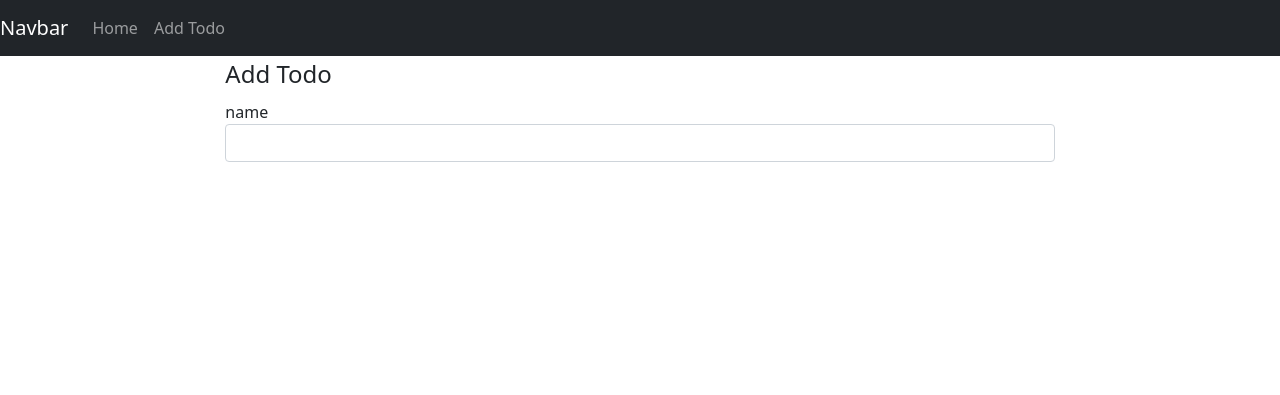
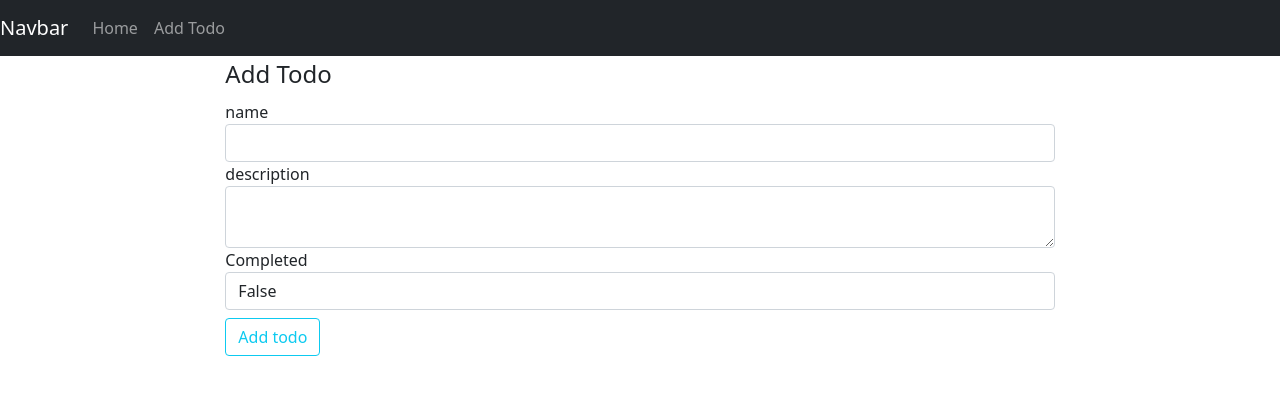
Before and after one commit to mohsinkhan60/Mongo-DB, a Flask app: page /add_todo in a window 1280 px wide. Shown: the top 395 px of the page. Run offline with Flask 3, Linux system fonts and the light colour scheme.

Commit message:
Enhance add todo form with error handling and validation feedback

```diff
--- a/application/templates/add_todo.html
+++ b/application/templates/add_todo.html
@@ -8,7 +8,48 @@
 
          <div class="form-group">
             {{ form.name.label(class="form-control-label") }}
-            {{ form.name(class="form-control") }}
+            {% if form.name.errors %}
+               {{ form.name(class="form-control is-invalid") }}
+                  {% for error in form.name.errors %}
+                     <div class="invalid-feedback">
+                        <span>{{ error }}</span>
+                     </div>
+                  {% endfor %}
+            {% else %}
+               {{ form.name(class="form-control") }}
+            {% endif %}
+         </div>
+
+         <div class="form-group">
+            {{ form.description.label(class="form-control-label") }}
+            {% if form.description.errors %}
+               {{ form.description(class="form-control is-invalid") }}
+                  {% for error in form.description.errors %}
+                     <div class="invalid-feedback">
+                        <span>{{ error }}</span>
+                     </div>
+                  {% endfor %}
+            {% else %}
+               {{ form.description(class="form-control") }}
+            {% endif %}
+         </div>
+
+         <div class="form-group">
+            {{ form.completed.label(class="form-control-label") }}
+            {% if form.completed.errors %}
+               {{ form.completed(class="form-control is-invalid") }}
+                  {% for error in form.completed.errors %}
+                     <div class="invalid-feedback">
+                        <span>{{ error }}</span>
+                     </div>
+                  {% endfor %}
+            {% else %}
+               {{ form.completed(class="form-control") }}
+            {% endif %}
+         </div>
+
+         <div class="form-group">
+            {{form.submit(class="btn btn-outline-info mt-2")}}
          </div>
 
       </fieldset>
```
